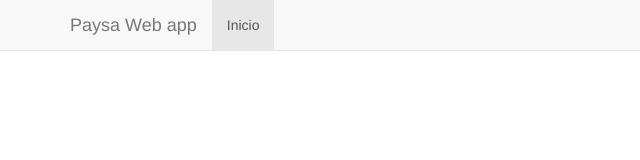
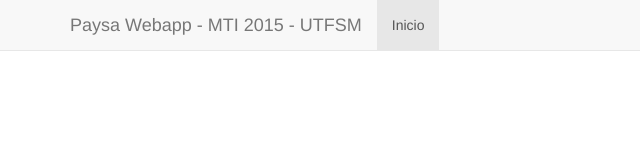
Before and after one commit to amadorZamora/mtipaysa, a website: page public/index.html in a window 1280 px wide. Shown: the top 160 px of the page, without its empty margins (0-640 px from the left). Drawn offline with nearby package versions, Linux system fonts and the light colour scheme; some packages are replaced by stand-ins of ours.

Commit message:
8 commit

```diff
--- a/public/index.html
+++ b/public/index.html
@@ -29,7 +29,7 @@
     <nav class="navbar navbar-default navbar-fixed-top">
       <div class="container">
         <div class="navbar-header">
-          <div class="navbar-brand" href="#/">Paysa Web app</div>
+          <div class="navbar-brand" href="#/">Paysa Webapp - MTI 2015 - UTFSM</div>
         </div>
         <div id="navbar" class="navbar-collapse collapse">
           <ul class="nav navbar-nav">
```
